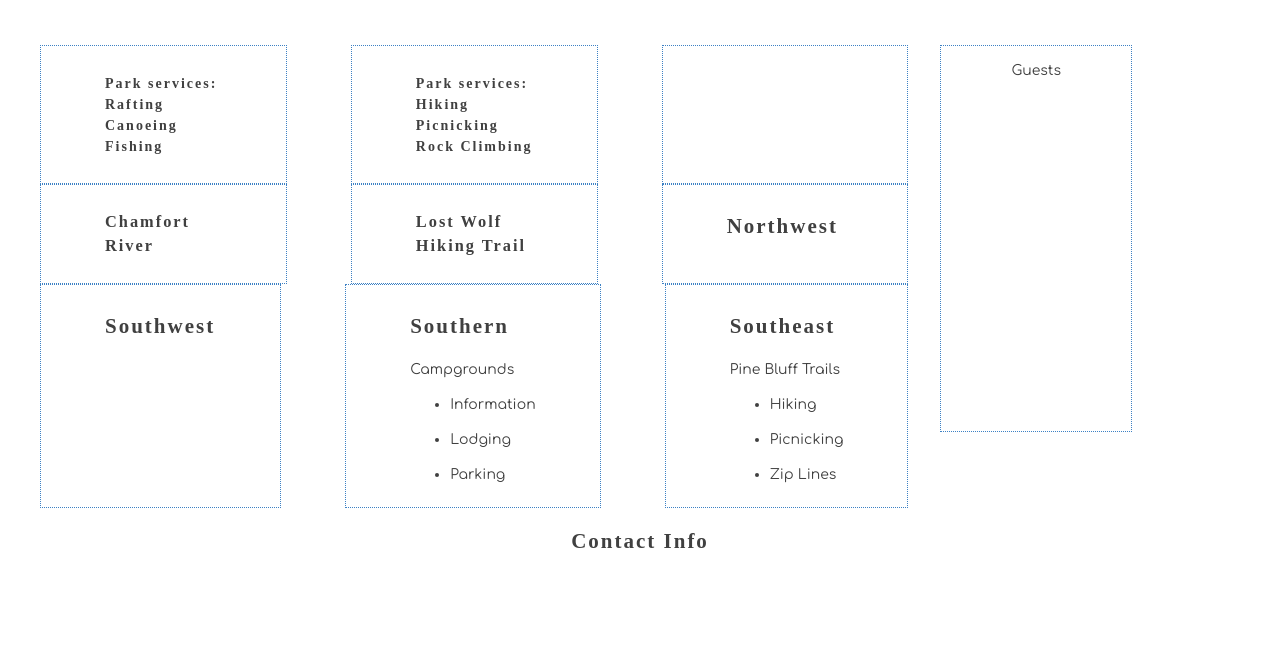
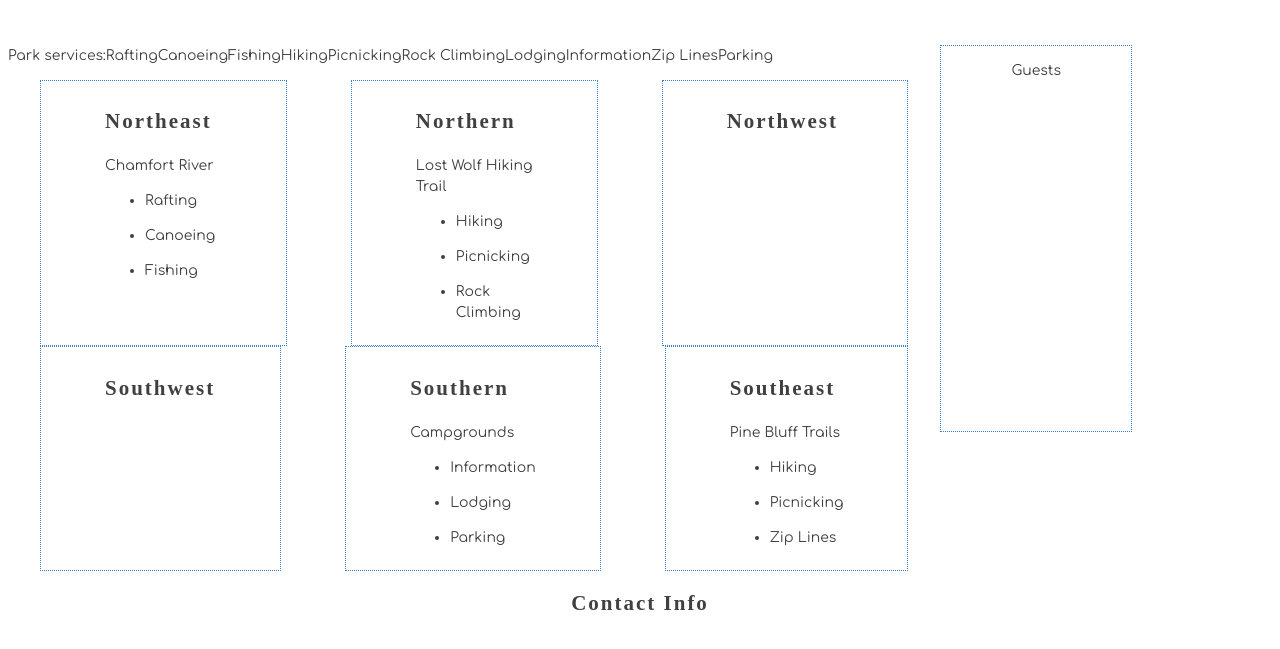
Before and after one commit to nss-daytime-cohort-63/Team-3-Cider-Falls, a plain HTML site: page index.html in a window 1280 px wide. Shown: the part 69-718 px from the top of the page. Drawn offline with Linux system fonts and the light colour scheme; a web font is replaced by a local one.

Commit message:
main-update

```diff
--- a/scripts/Northeast.js
+++ b/scripts/Northeast.js
@@ -5,55 +5,47 @@ import {
   getSectionServices,
 } from './database.js'
 
-const guests = getGuests()
 const sections = getSections()
 const sectionServices = getSectionServices()
 const services = getServices()
 
 
-export const Northeast = () => {
-  let html = ''
+export const northEastHtml = () => {
+  let html = '<section'
 
-  for (const section of sections) {
+  for (let section of sections) {
     if (section.id === 1) {
-      html += `<h1 id="section1--${section.id}">${section.attraction}</h1>`
-    }
-  }
-
-  html += ''
-  return html
-}
-
-//click event listener
-// document.addEventListener('click', (clickEvent) => {
-//   const itemClicked = clickEvent.target
-//   if (itemClicked.id.startsWith('section2')) {
-//     //splits the string apart into an array to have the primery key of an object
-//     const [, sectionId] = itemClicked.id.split('--')
-//     let totalGuests = 0
-//     //find the whole object by iterating
-//     for (const guest of guests) {
-//       //
-//       if (guest.sectionId === parseInt(sectionId)) {
-//         totalGuests++
-//       }
-//     }
-//     window.alert(`There are ${totalGuests} guests in this area`)
-//   }
-// })
-
-export const ServicesNortheast = () => {
-  let html = '<h4> Park services: '
-
-  for (const section of sectionServices) {
-    if (section.sectionId === 1) {
-      for (const service of services) {
-        if (section.serviceId === service.id) {
-          html = html + ' ' + service.service
+      html += ` id="section--${section.id}">${section.attraction}`
+      for (let sects of sectionServices) {
+        if (sects.sectionId === section.id) {
+          html += `<ul>`
+          for (let service of services) {
+            if (sects.serviceId === service.id) {
+              html += `<li>${service.service}</li>`
+            }
+          }
+          html += '</ul>'
         }
       }
     }
   }
-  html += '</h4>'
+
+  html += '</section>'
   return html
 }
+
+export const ServicesNortheast = () => {
+  // let html = 'Park services: '
+
+  // for (const section of sectionServices) {
+  //   if (section.sectionId === 1) {
+  //     for (const service of services) {
+  //       if (section.serviceId === service.id) {
+  //         html = html + ' ' +  service.service
+  //       }
+  //     }
+  //   }
+  // }
+  // html += ''
+  // return html
+}
--- a/scripts/Northern.js
+++ b/scripts/Northern.js
@@ -5,53 +5,74 @@ import {
   getSectionServices,
 } from './database.js'
 
-const guests = getGuests()
 const sections = getSections()
 const sectionServices = getSectionServices()
 const services = getServices()
 
-//click event listener
-// document.addEventListener('click', (clickEvent) => {
-//   const itemClicked = clickEvent.target
-//   if (itemClicked.id.startsWith('section')) {
-//     //splits the string apart into an array to have the primery key of an object
-//     const [, sectionId] = itemClicked.id.split('--')
-//     //find the whole object by iterating
-//     for (const guest of guests) {
-//       // totalGuests++
-//       //compare the primary key and display the window alert message
-//       if (guest.id === parseInt(sectionId)) {
-//         window.alert(`There are ${guest.sectionId} guests in this area`)
-//       }
-//     }
-//   }
-// })
 
-export const Northern = () => {
-  let html = ''
 
-  for (const section of sections) {
+
+
+export const northernHtml = () => {
+  let html = '<section'
+  for (let section of sections) {
     if (section.id === 2) {
-      html += `<h1 id="section--${section.id}">${section.attraction}</h1>`
-    }
-  }
-
-  html += ''
-  return html
-}
-
-export const ServicesNorthern = () => {
-  let html = '<h4> Park services: '
-
-  for (const section of sectionServices) {
-    if (section.sectionId === 2) {
-      for (const service of services) {
-        if (section.serviceId === service.id) {
-          html = html + ' ' + service.service
+      html += ` id="section--${section.id}">${section.attraction}`
+      for (let sects of sectionServices) {
+        if (sects.sectionId === section.id) {
+          html += `<ul>`
+          for (let service of services) {
+            if (sects.serviceId === service.id) {
+              html += `<li>${service.service}</li>`
+            }
+          }
+          html += '</ul>'
         }
       }
     }
   }
-  html += '</h4>'
+
+  html += '</section>'
   return html
 }
+
+// export const ServicesNorthern = () => {
+//   let html = '<section'
+
+//   for (let section of sections) {
+//     if (section.id === 2) {
+//       html += ` id="sectionTop--${section.id}">`
+//       html += 'Park services:'
+//       for (let sects of sectionServices) {
+//         if (sects.sectionId === section.id) {
+//           html += ``
+//           for (let service of services) {
+//             if (sects.serviceId === service.id) {
+//               html += ` ${service.service}`
+//             }
+//           }
+//           html += ''
+//         }
+//       }
+//     }
+//   }
+
+//   html += '</section>'
+//   return html
+// }
+
+// export const ServicesNorthern = () => {
+//   let html = 'Park services: '
+
+//   for (const section of sectionServices) {
+//     if (section.sectionId === 2) {
+//       for (const service of services) {
+//         if (section.serviceId === service.id) {
+//           html = html + ' ' + service.service
+//         }
+//       }
+//     }
+//   }
+//   html += ''
+//   return html
+// }
--- /dev/null
+++ b/scripts/Services.js
@@ -0,0 +1,54 @@
+import {
+  getSections,
+  getServices,
+  getGuests,
+  getSectionServices,
+} from './database.js'
+
+const services = getServices()
+const sections = getSections()
+const sectionService = getSectionServices()
+
+//click event listener
+document.addEventListener('click', (clickEvent) => {
+  const itemClicked = clickEvent.target
+  // let totalGuests = 0
+  let html = ''
+  if (itemClicked.id.startsWith('sectionTop')) {
+    //splits the string apart into an array to have the primery key of an object
+    const [, sectionId] = itemClicked.id.split('--')
+
+    //find the whole object by iterating
+    for (const service of services) {
+      if (service.id === parseInt(sectionId)) {
+        html += `${service.service} is avaible in `
+
+        // for (const section of sections) {
+        //   for (const secServ of sectionService) {
+        //     if (secServ.sectionId === secServ.serviceId) {
+        //       html += `${section.attraction} `
+        //     }
+        //   }
+        // }
+        // console.log(html)
+        window.alert(html)
+      }
+    }
+  }
+})
+
+export const Services = () => {
+  let html = 'Park services:'
+
+  for (const service of services) {
+    //   const kidsStar = findCelebrityMatch(kid, celebrities)
+    //   html += ` `
+    html += `
+            <section id="sectionTop--${service.id}">${service.service}</section>
+        `
+  }
+
+  html += ''
+
+  return html
+}
--- a/scripts/main.js
+++ b/scripts/main.js
@@ -1,7 +1,11 @@
-import { Northeast, ServicesNortheast } from './Northeast.js'
-import { Northern, ServicesNorthern } from './Northern.js'
+// import { ServicesNortheast } from './Northeast.js'
+// import { ServicesNorthern } from './Northern.js'
 import { southEastHtml } from './southeast.js'
 import { southernHtml } from './southern.js'
+import { northEastHtml } from './Northeast.js'
+import { northernHtml } from './Northern.js'
+// import {} from './eventHandler.js'
+import { Services } from './Services.js'
 
 
 const mainContainer = document.querySelector('#container')
@@ -14,31 +18,22 @@ const applicationHTML = `
             <h1 class="title">Cider Falls</h1>
         </header>
 
+<article class="services">
+${Services()}
+</article>
+
 <aside class="guests">Guests</aside>
 
-
-<article class="details">
-    <section class="detail--column details_section">
-        ${ServicesNortheast()}
-    </section>
-    <section class="detail--column details_section">
-
-        ${ServicesNorthern()}
-    </section>
-
-    <section class="detail--column details_section">
-
-
-    </section>
 </article>
 
 <article class="details">
     <section class="detail--column details_section">
-        ${Northeast()}
+        <h2>Northeast</h2>
+        ${northEastHtml()}
     </section>
     <section class="detail--column details_section">
-
-        ${Northern()}
+        <h2>Northern</h2>
+        ${northernHtml()}
     </section>
 
     <section class="detail--column details_section">
--- a/styles/details.css
+++ b/styles/details.css
@@ -10,6 +10,13 @@
     text-align: center;
     margin: 1rem 0 3rem 2rem;
 }
+
+.services {
+    display: inline-flex;
+    padding-bottom: 1em;
+    text-align: center;
+}
+
 
 .guests {
   float: right;
```
Also changed, not shown: scripts/eventHandler.js (line endings or trailing spaces).
